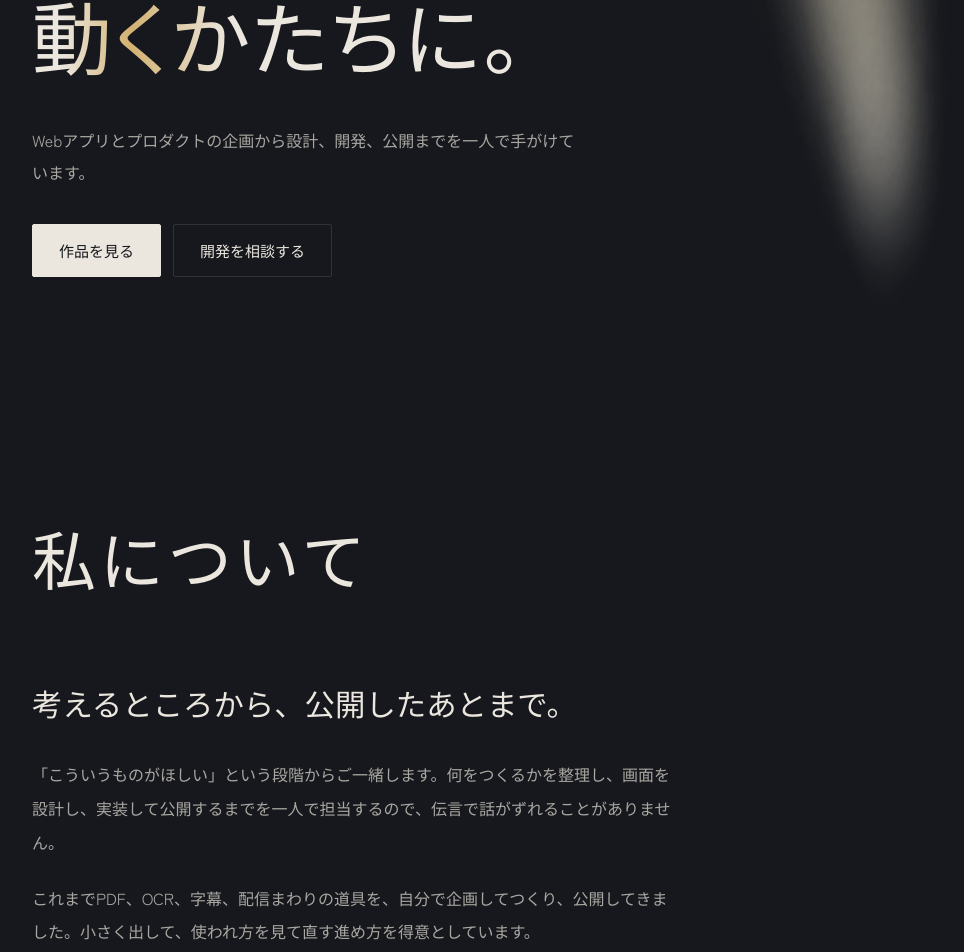
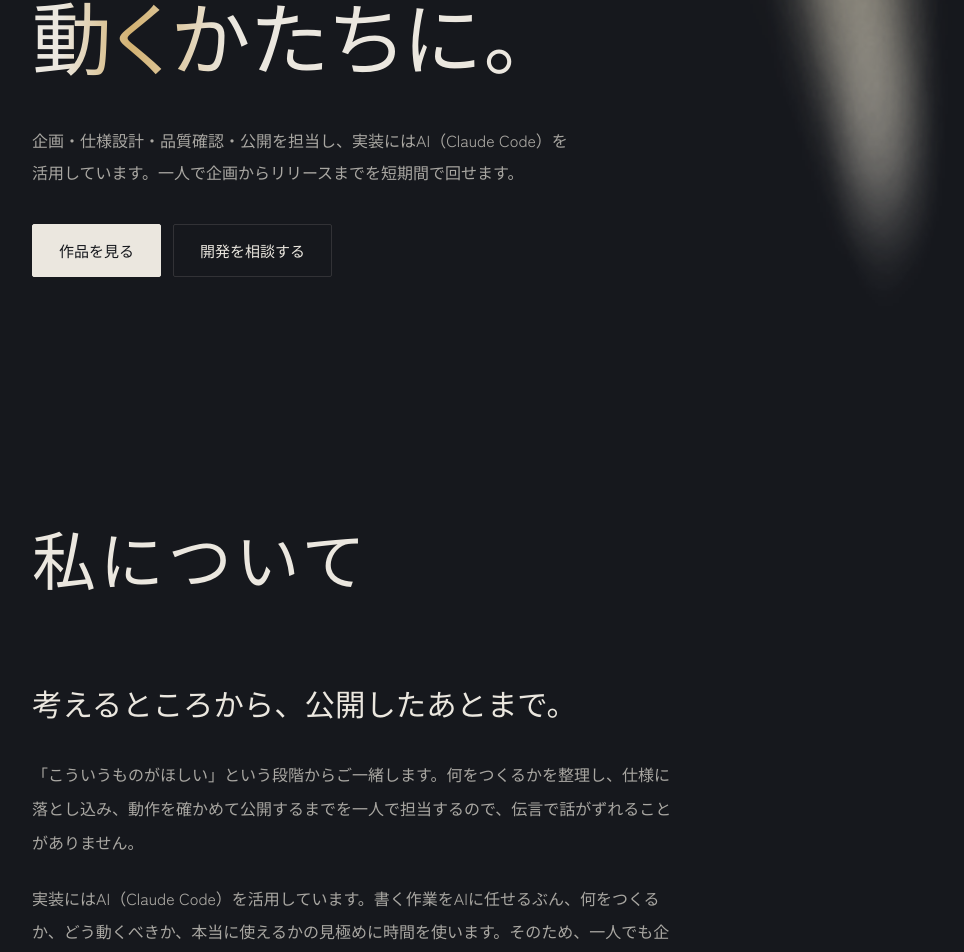
Before and after one commit to ArimaDevLab/portfolio, a Next.js app: page / in a window 1280 px wide. Shown: the part 419-1371 px from the top of the page, without its empty margins (32-996 px from the left). Built offline with nearby package versions, Linux system fonts and the light colour scheme; a web font is replaced by a local one.

Commit message:
プロフィールを、実装にAI（Claude Code）を活用する進め方に合わせて更新
Co-Authored-By: Claude Opus 5.5 <noreply@anthropic.com>
Claude-Session: https://claude.ai/code/session_017WdAD3vTrqggk3iqtwe7bu

```diff
--- a/site.config.ts
+++ b/site.config.ts
@@ -3,23 +3,24 @@ export const site = {
   name: "Arima Dev Lab",
   title: "Arima Dev Lab | Web・プロダクト開発",
   description:
-    "Webアプリとプロダクトの企画・設計・開発を一人で手がけています。",
+    "企画・仕様設計・品質確認・公開を担当し、実装にはAI（Claude Code）を活用。Webアプリとプロダクトを、一人で企画からリリースまで短期間で届けます。",
   headline: ["つくりたいものを、", "動くかたちに。"],
-  lead: "Webアプリとプロダクトの企画から設計、開発、公開までを一人で手がけています。",
+  lead: "企画・仕様設計・品質確認・公開を担当し、実装にはAI（Claude Code）を活用しています。一人で企画からリリースまでを短期間で回せます。",
   email: "arima.dev.lab@outlook.jp",
 
   about: {
     title: "考えるところから、公開したあとまで。",
     body: [
-      "「こういうものがほしい」という段階からご一緒します。何をつくるかを整理し、画面を設計し、実装して公開するまでを一人で担当するので、伝言で話がずれることがありません。",
-      "これまでPDF、OCR、字幕、配信まわりの道具を、自分で企画してつくり、公開してきました。小さく出して、使われ方を見て直す進め方を得意としています。",
+      "「こういうものがほしい」という段階からご一緒します。何をつくるかを整理し、仕様に落とし込み、動作を確かめて公開するまでを一人で担当するので、伝言で話がずれることがありません。",
+      "実装にはAI（Claude Code）を活用しています。書く作業をAIに任せるぶん、何をつくるか、どう動くべきか、本当に使えるかの見極めに時間を使います。そのため、一人でも企画からリリースまでを短期間で回せます。",
+      "これまでPDF、OCR、字幕、配信まわりの道具を企画し、公開してきました。小さく出して、使われ方を見て直す進め方を得意としています。",
     ],
   },
 
   services: [
     {
       title: "Webアプリ開発",
-      body: "業務で使うツールから一般向けのサービスまで。画面の設計と実装、サーバー側の処理、公開までまとめて引き受けます。",
+      body: "業務で使うツールから一般向けのサービスまで。企画と画面の設計から、AIを使った実装、動作確認、公開までまとめて引き受けます。",
     },
     {
       title: "ブラウザ拡張・配信向けツール",
```
